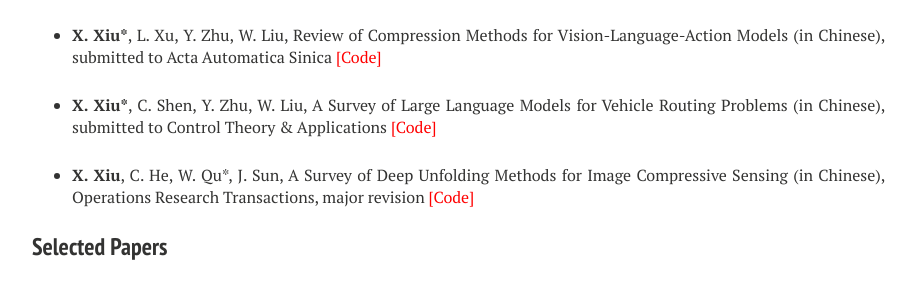
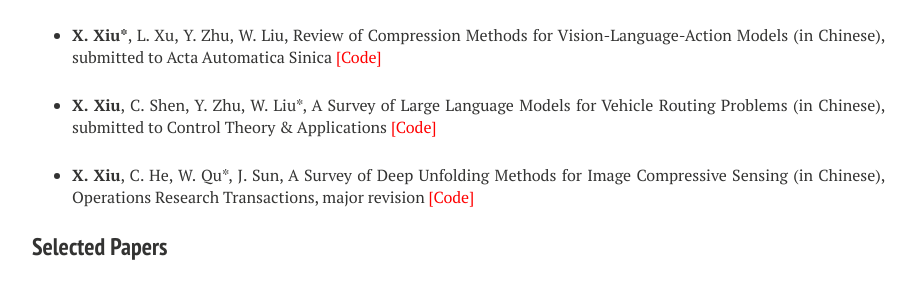
Before and after one commit to xianchaoxiu/xianchaoxiu.github.io, a Jekyll site: the page built from publications/index.md, in a window 1280 px wide and 900 px high, scrolled down 388 px. Shown: the part 166-455 px from the top of the window, without its empty margins (288-1205 px from the left). Built offline with Jekyll 4.4.1, drawn with Linux system fonts in a browser that asks for light colours; nearby versions of some CDN libraries.

Commit message:
Update index.md

```diff
--- a/publications/index.md
+++ b/publications/index.md
@@ -25,7 +25,7 @@ share: false
 
 * <b>X. Xiu*</b>, L. Xu, Y. Zhu, W. Liu, Review of Compression Methods for Vision-Language-Action Models (in Chinese), submitted to Acta Automatica Sinica  <a href="https://github.com/xianchaoxiu/COM4VLA" class="textlink" target="_blank" style="color: red;">[Code]</a>
 
-* <b>X. Xiu*</b>, C. Shen, Y. Zhu, W. Liu, A Survey of Large Language Models for Vehicle Routing Problems (in Chinese), submitted to Control Theory & Applications <a href="https://github.com/xianchaoxiu/LLM4VRP" class="textlink" target="_blank" style="color: red;">[Code]</a>
+* <b>X. Xiu</b>, C. Shen, Y. Zhu, W. Liu*, A Survey of Large Language Models for Vehicle Routing Problems (in Chinese), submitted to Control Theory & Applications <a href="https://github.com/xianchaoxiu/LLM4VRP" class="textlink" target="_blank" style="color: red;">[Code]</a>
 
 * <b>X. Xiu</b>, C. He, W. Qu*, J. Sun, A Survey of Deep Unfolding Methods for Image Compressive Sensing (in Chinese), Operations Research Transactions, major revision <a href="https://github.com/xianchaoxiu/DU4ICS" class="textlink" target="_blank" style="color: red;">[Code]</a>
 
```
